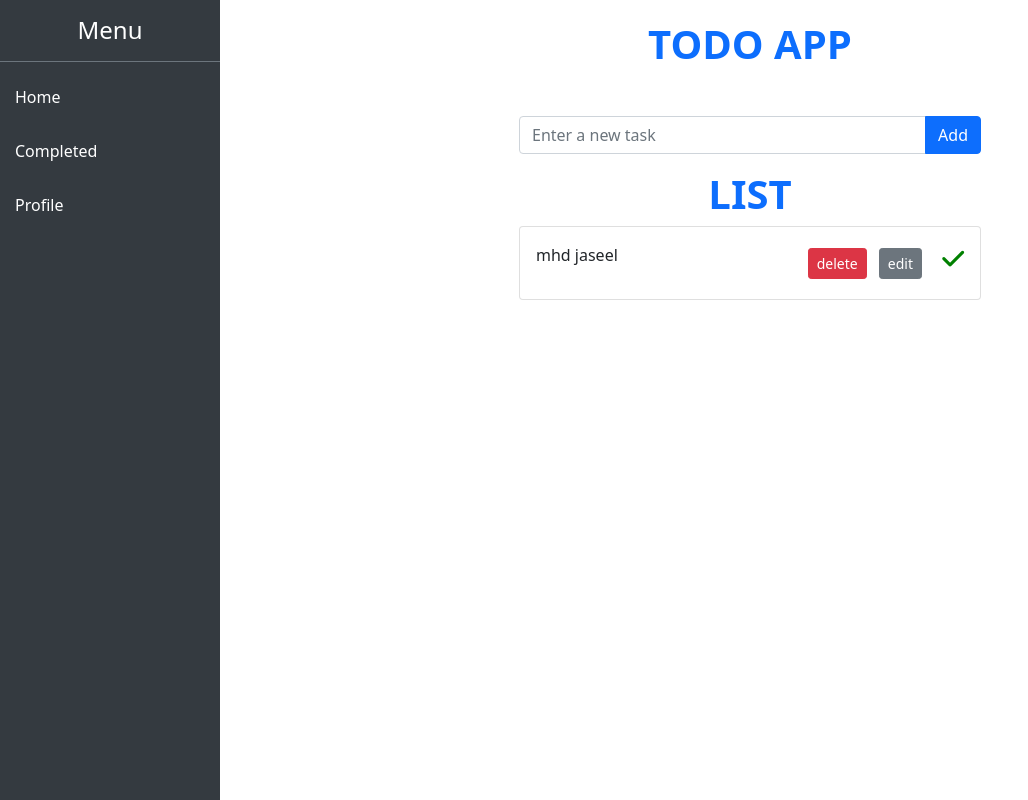
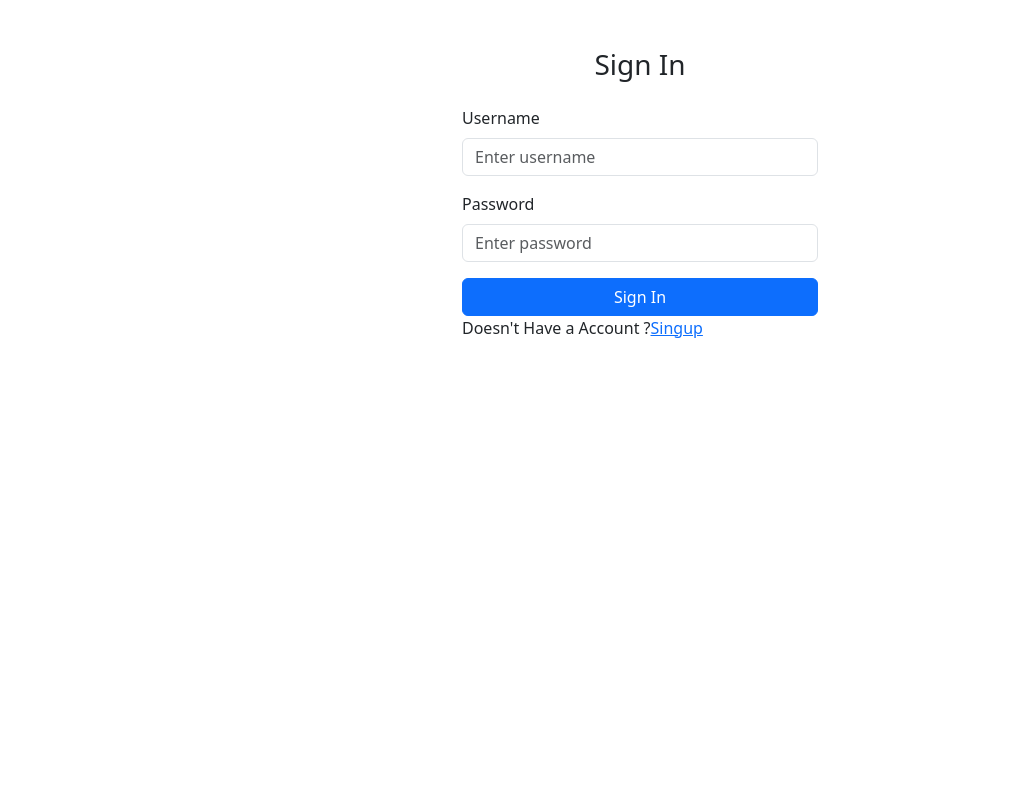
Before and after one commit to mhdjaseel/Todo-list, a Django app: page / in a window 1280 px wide. Shown: the whole page, without its empty margins (0-1028 px from the left). Run offline with Django 5.2, Linux system fonts and the light colour scheme; data comes from the database, SQL or seed files in the repository; both versions use the stored data as it was after the commit.

Commit message:
login,logout and profile template created

```diff
--- a/ToDo/project1/account/urls.py
+++ b/ToDo/project1/account/urls.py
@@ -1,5 +1,8 @@
 from django.urls import path
 from .import views
 urlpatterns = [
-path("singup/",views.signup, name="signup")
+path("signin/",views.signin, name="signin"),
+path("",views.signin, name="signin"),
+path("signup/",views.signup, name="signup"),
+path("user_logout/",views.user_logout, name="user_logout")
 ]
--- a/ToDo/project1/account/views.py
+++ b/ToDo/project1/account/views.py
@@ -1,7 +1,30 @@
 from django.shortcuts import render,redirect
 from .forms import AccountForm
 from .models import Account
+from django.contrib.auth import authenticate,login,logout
+from django.contrib import messages
+from django.contrib.auth.decorators import login_required
 # Create your views here.
+
+
+
+#signin view
+
+def signin(request):
+    if request.method=='POST':
+        username=request.POST.get('username')
+        password=request.POST.get('password')
+
+        user=authenticate(request,username=username,password=password)
+
+        if user:
+            login(request,user)
+            return redirect('home')
+        else:
+             messages.error(request,'invalid username or password')
+
+    return render(request,'accounts/signin.html')
+
 
 
 # signup view
@@ -12,5 +35,14 @@ def signup(request):
         form=AccountForm(request.POST)
         if form.is_valid():
             form.save()
-            return redirect('home')
+            return redirect('signin')
     return render(request,'accounts/singup.html',{'form':form})
+
+
+
+#logout view
+
+@login_required
+def user_logout(request):
+    logout(request)
+    return redirect('signin')
--- a/ToDo/project1/project1/settings.py
+++ b/ToDo/project1/project1/settings.py
@@ -122,3 +122,6 @@ STATIC_URL = 'static/'
 # https://docs.djangoproject.com/en/5.2/ref/settings/#default-auto-field
 
 DEFAULT_AUTO_FIELD = 'django.db.models.BigAutoField'
+
+
+LOGIN_URL = '/accounts/signin/'
--- a/ToDo/project1/project1/urls.py
+++ b/ToDo/project1/project1/urls.py
@@ -17,15 +17,14 @@ Including another URLconf
 from django.contrib import admin
 from django.urls import path,include
 from. import views
-from account import urls
 urlpatterns = [
     path('admin/', admin.site.urls),
     path('home/',views.home,name='home'),
-    path('',views.home,name='home'),
     path('delete/<int:id>/',views.delete,name='delete'),
     path('edit/<int:id>/',views.edit,name='edit'),
     path('completed/<int:id>/',views.completed,name='completed'),
     path('completed_task',views.completed_task,name='completed_task'),
-    path('accounts/',include('account.urls'))
+    path('profile',views.profile,name='profile'),
+    path('',include('account.urls'))
 
 ]
--- a/ToDo/project1/project1/views.py
+++ b/ToDo/project1/project1/views.py
@@ -1,7 +1,10 @@
 
 from django.shortcuts import render,redirect
 from .models import Todo
+from django.contrib.auth.decorators import login_required
+from account.models import Account
 
+@login_required
 #view for home
 def home(request):
     context={}
@@ -16,6 +19,7 @@ def home(request):
 
 #view for delete
 
+@login_required
 def delete(request, id):
     item=Todo.objects.get(id=id)
     next_page=request.GET.get("next","home")     # identify request frm which template
@@ -31,6 +35,7 @@ def delete(request, id):
 
 #view for edit
 
+@login_required
 def edit(request,id):
     task=Todo.objects.get(id=id)
     if request.method =='POST':
@@ -42,6 +47,7 @@ def edit(request,id):
 
 #view for change status to completed
 
+@login_required
 def completed(request,id):
     task=Todo.objects.get(id=id)
     task.status=True
@@ -51,6 +57,14 @@ def completed(request,id):
 
 #view for completed task
 
+@login_required
 def completed_task(request):
     task=Todo.objects.all().filter(status=True)
     return render(request,'completed.html',{'task':task})
+
+
+#profile view
+
+@login_required
+def profile(request):
+    return render(request,'profile.html')
--- /dev/null
+++ b/ToDo/project1/templates/accounts/signin.html
@@ -0,0 +1,42 @@
+<!DOCTYPE html>
+<html lang="en">
+<head>
+    <meta charset="UTF-8">
+    <title>Sign In</title>
+    <meta name="viewport" content="width=device-width, initial-scale=1">
+    <!-- Bootstrap 5 CDN -->
+    <link href="https://cdn.jsdelivr.net/npm/bootstrap@5.3.2/dist/css/bootstrap.min.css" rel="stylesheet">
+</head>
+<body>
+    <div class="container mt-5 ">
+        <div class="row justify-content-center">
+            <div class="col-md-4">
+                <h3 class="text-center mb-4">Sign In</h3>
+                <form method="post">
+                    {% csrf_token %}
+                    {% if messages %}
+                          <div class="alert alert-danger mt-2">
+                                {% for message in messages %}
+                                {{ message }}
+                                {% endfor %}
+                          </div>
+                    {% endif %}
+                    <div class="mb-3">
+                        <label for="username" class="form-label">Username</label>
+                        <input type="text" class="form-control" name="username" placeholder="Enter username">
+                    </div>
+                    <div class="mb-3">
+                        <label for="password" class="form-label">Password</label>
+                        <input type="password" class="form-control" name="password" placeholder="Enter password">
+                    </div>
+                    <button type="submit" class="btn btn-primary w-100">Sign In</button>
+                     <p>Doesn't Have a Account ?<a href="{% url "signup" %}">Singup</a></p>
+                </form>
+            </div>
+        </div>
+    </div>
+
+    <!-- Bootstrap 5 JS Bundle -->
+    <script src="https://cdn.jsdelivr.net/npm/bootstrap@5.3.2/dist/js/bootstrap.bundle.min.js"></script>
+</body>
+</html>
--- a/ToDo/project1/templates/accounts/singup.html
+++ b/ToDo/project1/templates/accounts/singup.html
@@ -14,6 +14,7 @@
             {% csrf_token %}
             {{form.as_p}}
             <button type="submit" class="btn btn-primary btn-sm">singup</button>
+            <p>Already had a Account ?<a href="{% url "signin" %}">Singin</a></p>
         </form>
     </div>
 
--- a/ToDo/project1/templates/layout.html
+++ b/ToDo/project1/templates/layout.html
@@ -44,7 +44,7 @@
   <h4 class="text-center py-3 border-bottom border-secondary">Menu</h4>
   <a role='button'  href="{% url "home" %}"> Home</a>
   <a role='button' href="{% url "completed_task" %}"> Completed</a>
-  <a role='button' href="#profile"> Profile</a>
+  <a role='button' href="{% url "profile" %}"> Profile</a>
 </div>
 
 {% block content %}
@@ -54,6 +54,7 @@
   </div>
 {% endblock content %}
 
+  <a role='button' href="{% url "user_logout" %}"> logout</a>
 
 </body>
 </html>
```
Also changed, not shown: ToDo/project1/templates/profile.html (added, +48 -0 lines), ToDo/project1/db.sqlite3.
